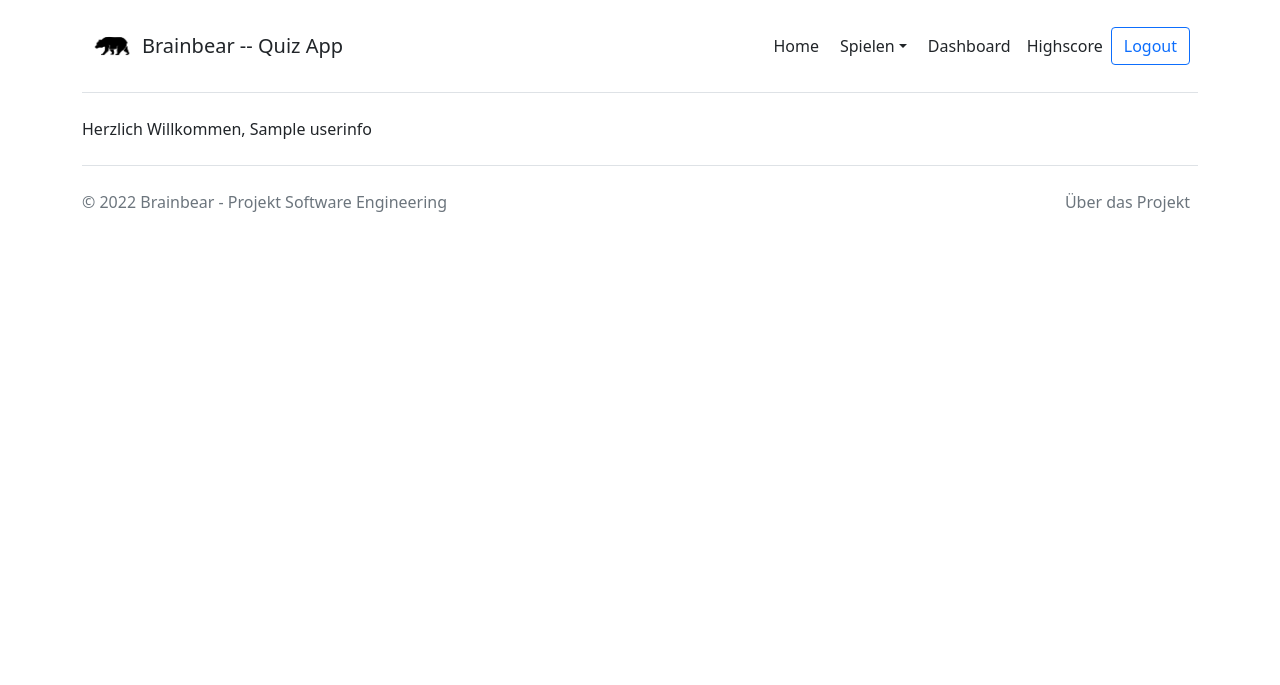
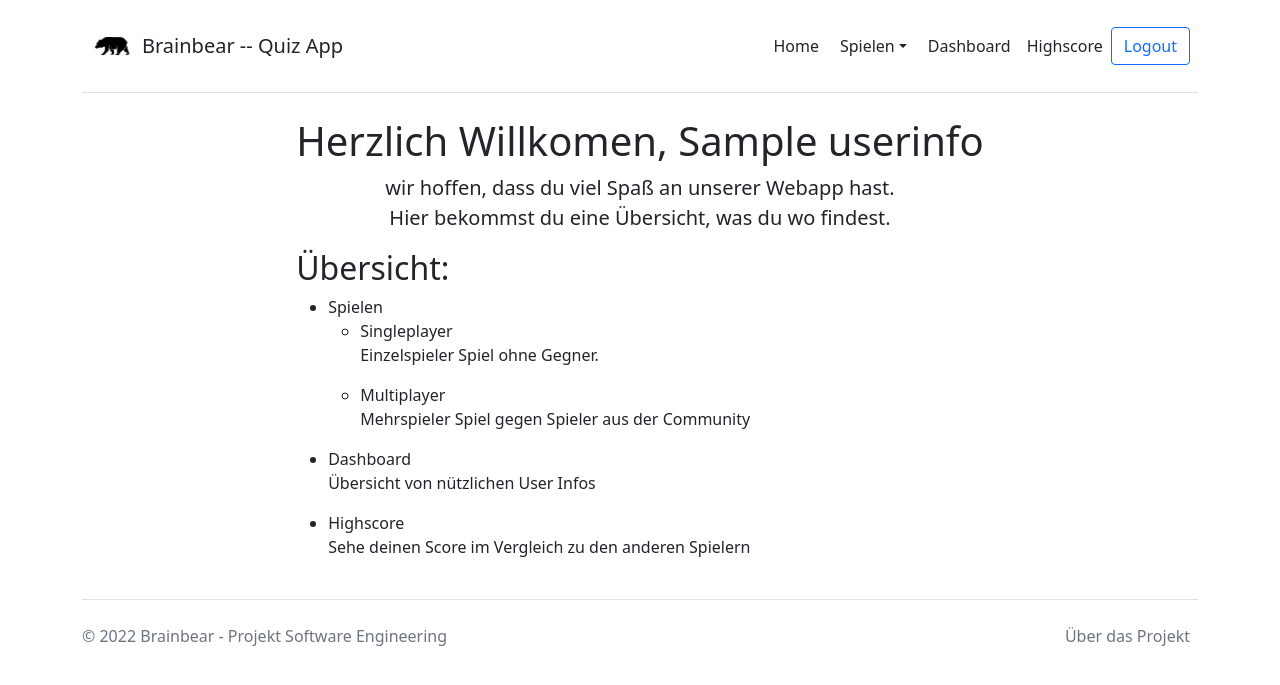
Before and after one commit to lomma01/isef-brainbear, a Flask app: template templates/home.html in a window 1280 px wide. Shown: the top 685 px of the page. Run offline with Flask 2, Linux system fonts and the light colour scheme; the template is opened without the code that fills it: most values are stand-ins (such as "Sample title", 1, 10 or a date in 2020); some libraries are stand-ins or nearby versions.

Commit message:
restore home.html

```diff
--- a/templates/home.html
+++ b/templates/home.html
@@ -1,4 +1,29 @@
 {% extends "layout.html" %}
 {% block content %}
-<div class="container">Herzlich Willkommen, {{userinfo['name']}}</div>
+<!--div class ="text-center"-->
+    <main class="px-5">
+        <div class="text-center">
+            <h1>Herzlich Willkomen, {{userinfo['name']}}</h1>
+            <p class="lead">
+                wir hoffen, dass du viel Spaß an unserer Webapp hast.
+            </br>Hier bekommst du eine Übersicht, was du wo findest.
+            </p>
+        </div>
+        <h2>Übersicht:</h2>
+        <ul>
+            <li>Spielen</li>
+            <ul>
+                <li>Singleplayer</li>
+                <p>Einzelspieler Spiel ohne Gegner.</p>
+                <li>Multiplayer</li>
+                <p>Mehrspieler Spiel gegen Spieler aus der Community</p>
+            </ul>
+            <li>Dashboard</li>
+            <p>Übersicht von nützlichen User Infos</p>
+            <li>Highscore</li>
+            <p>Sehe deinen Score im Vergleich zu den anderen Spielern</p>
+        </ul>
+
+    </main>
+<!--/div-->
 {% endblock %}
```
